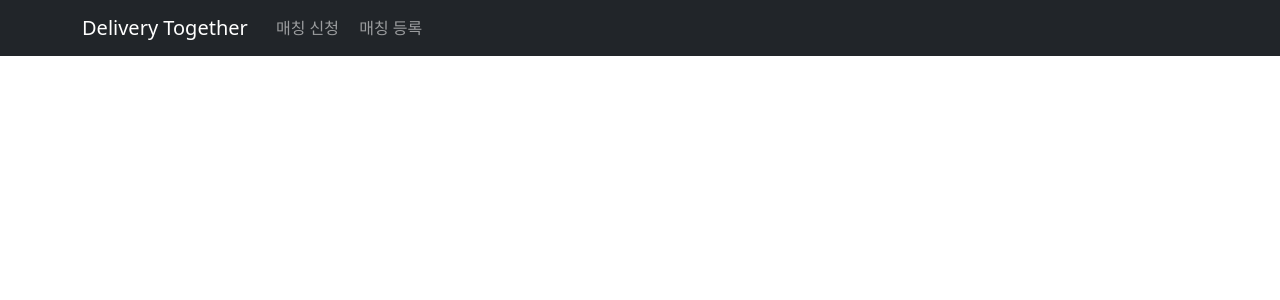
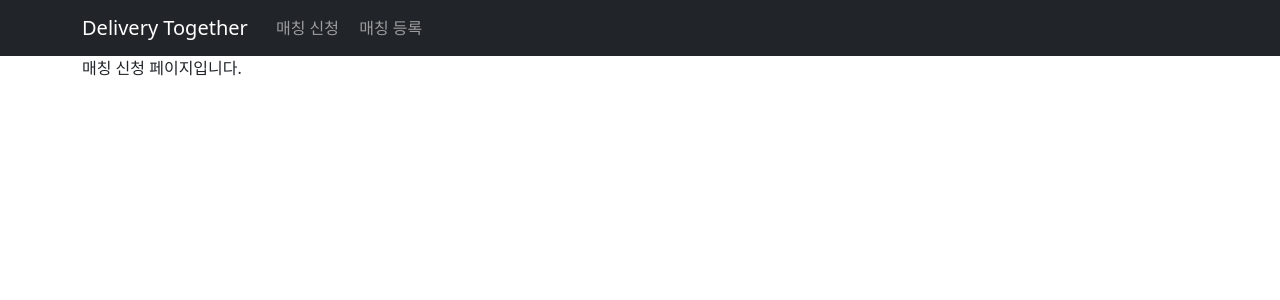
Before and after one commit to yu-capstone-design/delivery-together, a React (Create React App) app in the folder delivery-together-frontend/: page / in a window 1280 px wide. Shown: the top 300 px of the page. Built offline with nearby package versions, Linux system fonts and the light colour scheme.

Commit message:
Add: Map.js 파일 추가

```diff
--- a/delivery-together-frontend/src/App.js
+++ b/delivery-together-frontend/src/App.js
@@ -1,9 +1,16 @@
+import React from 'react';
+import { Container } from 'react-bootstrap';
+import { Route } from 'react-router';
 import Header from './components/Header';
+import Map from './pages/Map';
 
 function App() {
   return (
     <div>
       <Header />
+      <Container>
+        <Route path="/" exact={true} component={Map} />
+      </Container>
     </div>
   );
 }
--- a/delivery-together-frontend/src/components/Header.js
+++ b/delivery-together-frontend/src/components/Header.js
@@ -9,7 +9,7 @@ const Header = () => {
         <Navbar.Brand>Delivery Together</Navbar.Brand>
         <Nav className="me-auto">
           &nbsp;
-          <Link to="/map" className="nav-link">
+          <Link to="/" className="nav-link">
             매칭 신청
           </Link>
           &nbsp;
--- /dev/null
+++ b/delivery-together-frontend/src/pages/Map.js
@@ -0,0 +1,7 @@
+import React from 'react';
+
+const Map = () => {
+  return <div>매칭 신청 페이지입니다.</div>;
+};
+
+export default Map;
```
